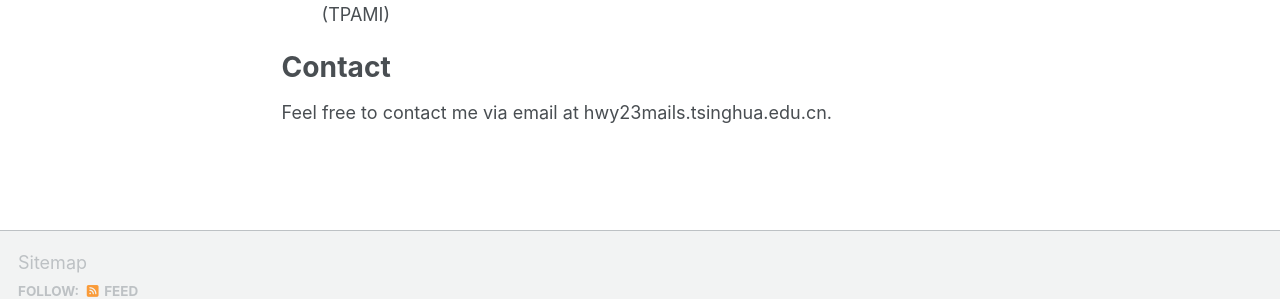
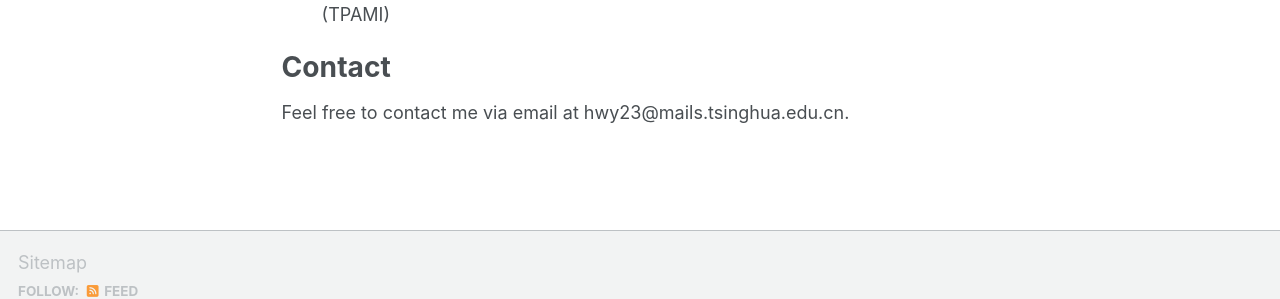
Before and after one commit to yellowtree123/yellowtree123.github.io, a Jekyll site: the page built from _pages/about.md, in a window 1280 px wide and 900 px high, scrolled down 633 px. Shown: the part 532-831 px from the top of the window. Built offline with Jekyll 4.4.1, drawn with Linux system fonts in a browser that asks for light colours; some web fonts are replaced; a script bundle is joined from its source files by our own code; library files that are not in the unit come from our copies.

Commit message:
Fix email address in about.md

```diff
--- a/_pages/about.md
+++ b/_pages/about.md
@@ -45,4 +45,4 @@ My research interests is mainly **efficient machine learning**, particularly mod
 
 # Contact
 
-Feel free to contact me via email at hwy23mails.tsinghua.edu.cn.
+Feel free to contact me via email at hwy23@mails.tsinghua.edu.cn.
```
